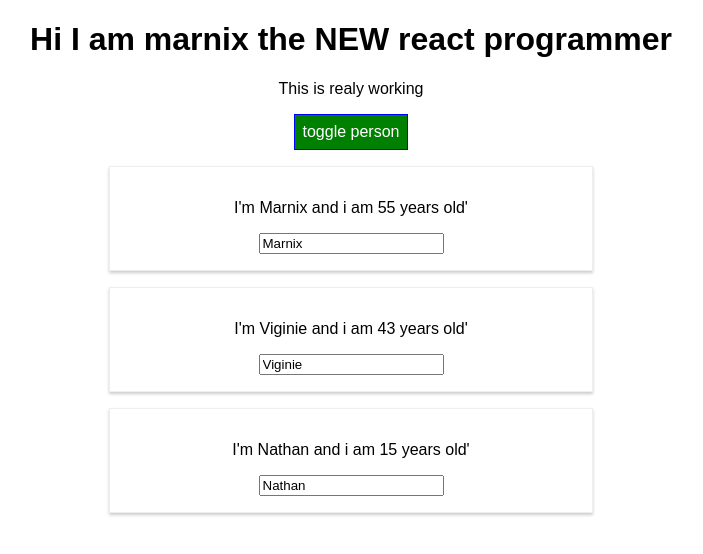
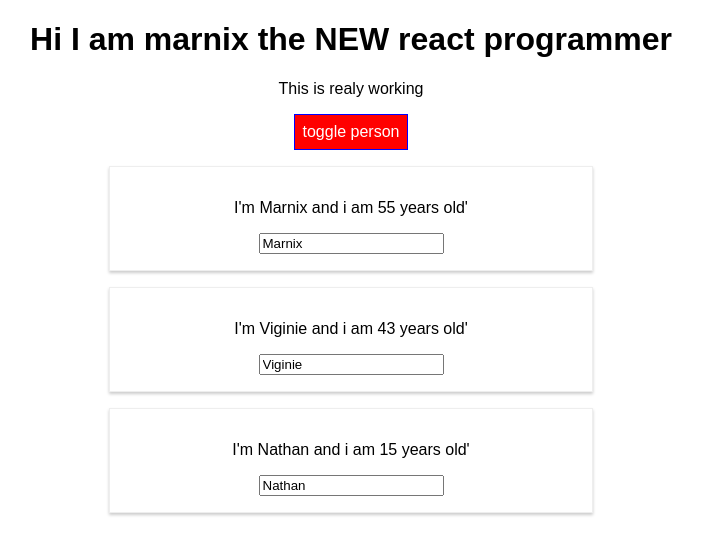
Before and after one commit to marnixcools/react-complete-guide, a React app: page / in a window 1280 px wide. Shown: the top 554 px of the page, without its empty margins (289-992 px from the left). Built offline with nearby package versions, Linux system fonts and the light colour scheme.

Commit message:
changing color of button now working

```diff
--- a/package.json
+++ b/package.json
@@ -1,6 +1,6 @@
 {
   "name": "react-complete-guide",
-  "homepage": "https://github.com/marnixcools/react-complete-guide.git",
+  "homepage": "https://marnixcools.github.io/react-complete-guide",
   "version": "0.1.0",
   "private": true,
   "dependencies": {
--- a/src/components/Cockpit/Cockpit.css
+++ b/src/components/Cockpit/Cockpit.css
@@ -6,7 +6,7 @@
     font-weight: bold;
   }
 
-  .App button {
+  .Cockpit button {
     background-color: green;
     color: white;
     font: inherit;
--- a/src/components/Cockpit/Cockpit.js
+++ b/src/components/Cockpit/Cockpit.js
@@ -4,9 +4,8 @@ import classes from './Cockpit.css';
 const cockpit = (props) => {
 
     let btnClass = '';
-
     if (props.showPerson){
-        btnClass = 'Red';
+        btnClass = classes.Red;
     }
 
 
--- a/src/containers/App.js
+++ b/src/containers/App.js
@@ -95,7 +95,8 @@ render() {
             <Cockpit
               title={this.props.AppTitle}
               persons={this.state.persons}
-              clicked={this.showPersonHandler}/>
+              clicked={this.showPersonHandler}
+              showPerson={this.state.showPerson}/>
             {locPersons}
         </div>
     );
```
